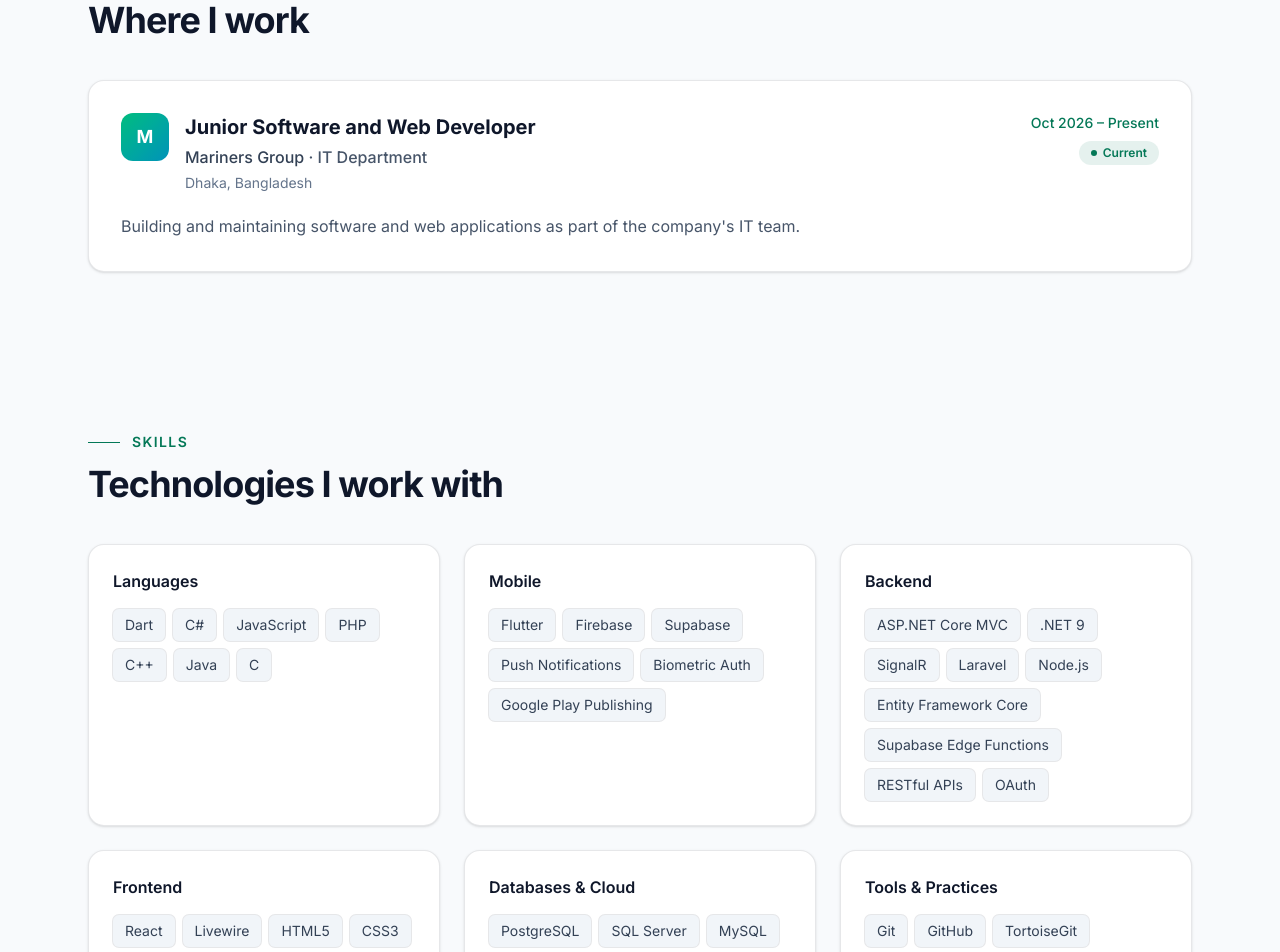
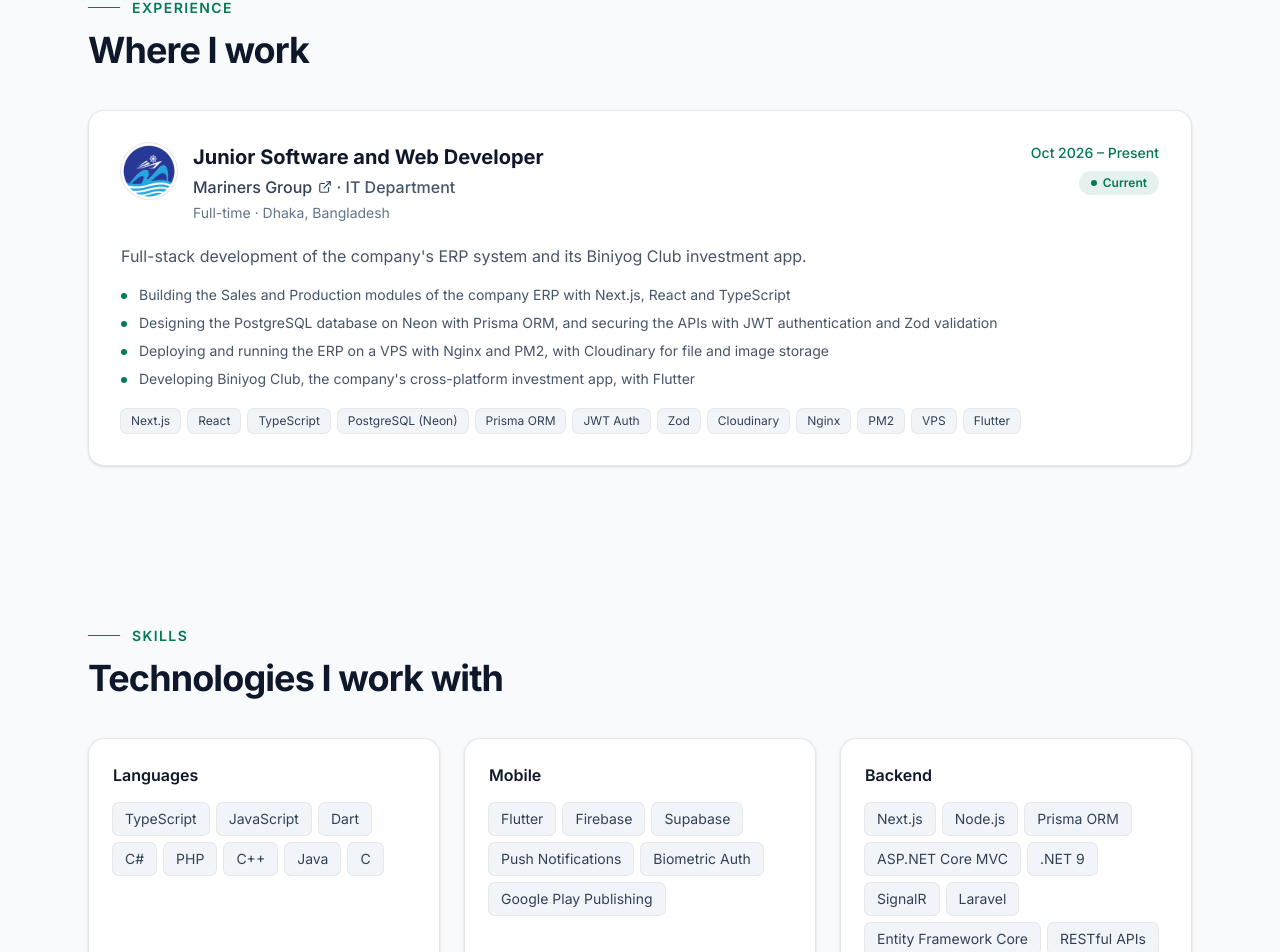
Before and after one commit to jakaria76/portfolio, a Next.js app: page / in a window 1280 px wide. Shown: the part 1573-2525 px from the top of the page. Built offline with nearby package versions, Linux system fonts and the light colour scheme.

Commit message:
Add Mariners Group work details, logo and new skills

```diff
--- a/src/app/page.js
+++ b/src/app/page.js
@@ -73,7 +73,11 @@ function buildJsonLd() {
         knowsAbout: skills.flatMap((group) => group.items),
         worksFor: experience
           .filter((job) => job.current)
-          .map((job) => ({ "@type": "Organization", name: job.company })),
+          .map((job) => ({
+            "@type": "Organization",
+            name: job.company,
+            ...(job.companyUrl && { url: job.companyUrl }),
+          })),
         sameAs: [site.github, site.linkedin, site.orcid].filter(Boolean),
         ...(site.orcid && {
           identifier: {
--- a/src/components/Experience.js
+++ b/src/components/Experience.js
@@ -1,5 +1,7 @@
+import Image from "next/image";
 import { experience } from "@/data/portfolio";
 import Section from "./Section";
+import { ExternalIcon } from "./Icons";
 
 export default function Experience() {
   if (experience.length === 0) return null;
@@ -14,20 +16,44 @@ export default function Experience() {
           >
             <div className="flex flex-col gap-4 sm:flex-row sm:items-start sm:justify-between">
               <div className="flex gap-4">
-                {/* company initial as a simple logo */}
+                {job.logo ? (
+                  <Image
+                    src={job.logo}
+                    alt={`${job.company} logo`}
+                    width={56}
+                    height={56}
+                    className="h-12 w-12 shrink-0 rounded-full bg-white object-contain ring-1 ring-line sm:h-14 sm:w-14"
+                  />
+                ) : (
+                  // company initial when there is no logo
                   <div
                     className="flex h-12 w-12 shrink-0 items-center justify-center rounded-xl bg-gradient-to-br from-emerald-500 to-cyan-600 text-lg font-bold text-white"
                     aria-hidden="true"
                   >
                     {job.company.charAt(0)}
                   </div>
+                )}
                 <div>
                   <h3 className="text-lg font-bold text-heading sm:text-xl">{job.role}</h3>
                   <p className="mt-1 font-medium text-body">
+                    {job.companyUrl ? (
+                      <a
+                        href={job.companyUrl}
+                        target="_blank"
+                        rel="noopener noreferrer"
+                        className="inline-flex items-center gap-1.5 hover:text-accent"
+                      >
                         {job.company}
+                        <ExternalIcon className="h-3.5 w-3.5" />
+                      </a>
+                    ) : (
+                      job.company
+                    )}
                     {job.department && <span className="text-muted"> · {job.department}</span>}
                   </p>
-                  <p className="mt-1 text-sm text-faint">{job.location}</p>
+                  <p className="mt-1 text-sm text-faint">
+                    {[job.employmentType, job.location].filter(Boolean).join(" · ")}
+                  </p>
                 </div>
               </div>
 
--- a/src/components/Projects.js
+++ b/src/components/Projects.js
@@ -94,6 +94,12 @@ function ProjectCard({ project }) {
         </span>
       </div>
 
+      {project.builtAt && (
+        <p className="mt-2 text-sm text-faint">
+          Built at <span className="font-medium text-body">{project.builtAt}</span>
+        </p>
+      )}
+
       {project.published && (
         <p className="mt-3 inline-flex w-fit items-center gap-1.5 text-xs font-semibold text-accent">
           <PlayIcon className="h-3.5 w-3.5" />
--- a/src/data/portfolio.js
+++ b/src/data/portfolio.js
@@ -28,9 +28,9 @@ export const site = {
   // Your live site address. If you add a custom domain later, change it here.
   url: "https://md-jakaria-mahmud.vercel.app",
   description:
-    "MD. Jakaria Mahmud is a full stack and Flutter developer from Dhaka, Bangladesh with 3 apps on Google Play, building web and mobile apps with Flutter, ASP.NET Core, Laravel and React.",
+    "MD. Jakaria Mahmud is a full stack and Flutter developer at Mariners Group, Dhaka, with 3 apps on Google Play, building web and mobile apps with Next.js, Flutter, ASP.NET Core and Laravel.",
   tagline:
-    "I build web and mobile applications with Flutter, ASP.NET Core, Laravel and React, and I have three apps live on Google Play.",
+    "I build web and mobile applications with Next.js, Flutter, ASP.NET Core and Laravel, and I have three apps live on Google Play.",
   email: "jakariamahmud76@gmail.com",
   location: "Dhaka, Bangladesh",
   github: "https://github.com/jakaria76",
@@ -62,6 +62,7 @@ export const site = {
     "ASP.NET Core Developer Bangladesh",
     "Laravel Developer Dhaka",
     "React Developer Bangladesh",
+    "Next.js Developer Bangladesh",
     "Software Engineer Bangladesh",
     // education, work, research
     "AUST CSE",
@@ -74,7 +75,7 @@ export const site = {
 };
 
 export const about = [
-  "I'm MD. Jakaria Mahmud, a Junior Software and Web Developer at Mariners Group in Dhaka, with a B.Sc. in Computer Science & Engineering from Ahsanullah University of Science and Technology (AUST). I enjoy turning ideas into working products: cross-platform mobile apps with Flutter, and web apps with ASP.NET Core, Laravel and React.",
+  "I'm MD. Jakaria Mahmud, a Junior Software and Web Developer at Mariners Group in Dhaka, with a B.Sc. in Computer Science & Engineering from Ahsanullah University of Science and Technology (AUST). At work I build the Sales and Production modules of the company ERP with Next.js and TypeScript, and the Biniyog Club investment app with Flutter. Outside work I build web apps with ASP.NET Core, Laravel and React.",
   "Three of my Flutter apps are published on Google Play: a FinTech investment app, a community and blood donor app, and an Islamic lifestyle companion. Most of my projects are complete systems, with authentication and security, admin dashboards, databases, cloud services and a clean interface on top.",
   "Beyond app development, I'm a co-author of a peer-reviewed research paper on AI-based fruit quality assessment, published in Applied AI Letters (Wiley).",
   "I care about clean, maintainable code and about building reliable products that make a real difference for the people who use them.",
@@ -93,22 +94,43 @@ export const experience = [
   {
     role: "Junior Software and Web Developer",
     company: "Mariners Group",
+    companyUrl: "https://marinersgroup.com.bd/",
+    logo: "/companies/mariners-group-logo.png",
     department: "IT Department",
     location: "Dhaka, Bangladesh",
+    employmentType: "Full-time",
     period: "Oct 2026 – Present",
     startDate: "2026-10-04",
     current: true,
     summary:
-      "Building and maintaining software and web applications as part of the company's IT team.",
-    highlights: [],
-    stack: [],
+      "Full-stack development of the company's ERP system and its Biniyog Club investment app.",
+    highlights: [
+      "Building the Sales and Production modules of the company ERP with Next.js, React and TypeScript",
+      "Designing the PostgreSQL database on Neon with Prisma ORM, and securing the APIs with JWT authentication and Zod validation",
+      "Deploying and running the ERP on a VPS with Nginx and PM2, with Cloudinary for file and image storage",
+      "Developing Biniyog Club, the company's cross-platform investment app, with Flutter",
+    ],
+    stack: [
+      "Next.js",
+      "React",
+      "TypeScript",
+      "PostgreSQL (Neon)",
+      "Prisma ORM",
+      "JWT Auth",
+      "Zod",
+      "Cloudinary",
+      "Nginx",
+      "PM2",
+      "VPS",
+      "Flutter",
+    ],
   },
 ];
 
 export const skills = [
   {
     category: "Languages",
-    items: ["Dart", "C#", "JavaScript", "PHP", "C++", "Java", "C"],
+    items: ["TypeScript", "JavaScript", "Dart", "C#", "PHP", "C++", "Java", "C"],
   },
   {
     category: "Mobile",
@@ -116,19 +138,19 @@ export const skills = [
   },
   {
     category: "Backend",
-    items: ["ASP.NET Core MVC", ".NET 9", "SignalR", "Laravel", "Node.js", "Entity Framework Core", "Supabase Edge Functions", "RESTful APIs", "OAuth"],
+    items: ["Next.js", "Node.js", "Prisma ORM", "ASP.NET Core MVC", ".NET 9", "SignalR", "Laravel", "Entity Framework Core", "RESTful APIs", "JWT & OAuth", "Zod"],
   },
   {
     category: "Frontend",
-    items: ["React", "Livewire", "HTML5", "CSS3", "Tailwind CSS", "Bootstrap", "AJAX"],
+    items: ["React", "Next.js", "Livewire", "HTML5", "CSS3", "Tailwind CSS", "Bootstrap", "AJAX"],
   },
   {
     category: "Databases & Cloud",
-    items: ["PostgreSQL", "SQL Server", "MySQL", "MongoDB", "Firebase", "Supabase", "Cloudinary"],
+    items: ["PostgreSQL", "Neon", "SQL Server", "MySQL", "MongoDB", "Firebase", "Supabase", "Cloudinary"],
   },
   {
-    category: "Tools & Practices",
-    items: ["Git", "GitHub", "TortoiseGit", "Gemini, OpenAI & Groq APIs", "MVC Architecture", "OOP", "Design Patterns"],
+    category: "DevOps & Tools",
+    items: ["VPS", "Nginx", "PM2", "Vercel", "Git", "GitHub", "Gemini, OpenAI & Groq APIs", "OOP", "Design Patterns"],
   },
 ];
 
@@ -145,6 +167,8 @@ export const projects = [
     title: "Biniyog Club",
     category: "mobile",
     type: "FinTech",
+    // where it was built (shown under the title); remove for personal projects
+    builtAt: "Mariners Group",
     published: true,
     description:
       "A cross-platform investment and portfolio management app for individual and group investing, share purchases and real-time profit tracking.",
```
Also changed, not shown: public/companies/mariners-group-logo.png (added). Lines whose indentation alone changed are shown as unchanged.
